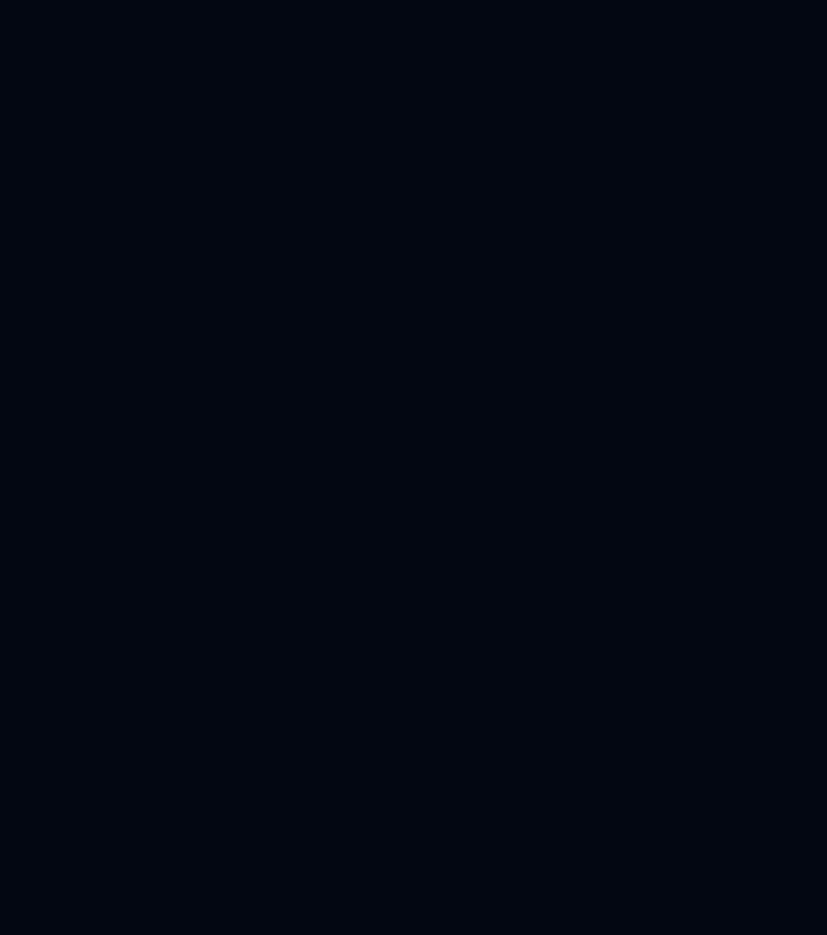
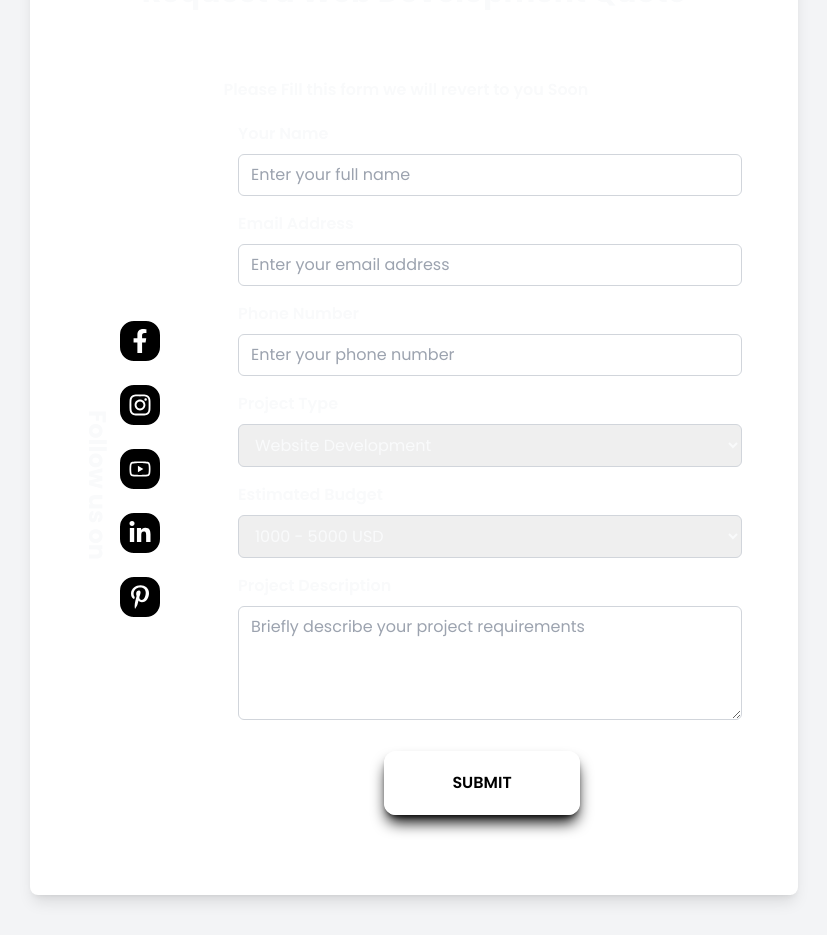
Before and after one commit to maarjunverma/madsag-spa, a React (Vite) app: page / in a window 1280 px wide. Shown: the part 10360-11295 px from the top of the page, without its empty margins (226-1053 px from the left). Before the commit the page ends 10214 px from the top, so only its background shows below. Built offline with nearby package versions, Linux system fonts and the light colour scheme.

Commit message:
feat(QuoteModal): Simplify and enhance quote form
Refactored the QuoteModal component to streamline form handling and remove unused state variables. Implemented direct state updates for form inputs and simplified the submission logic, improving component readability and maintainability.

```diff
--- a/components/QuoteModal.tsx
+++ b/components/QuoteModal.tsx
@@ -1,298 +1,266 @@
+'use client';
+import {
+  FaInstagram,
+  FaFacebookF,
+  FaPinterestP,
+  FaLinkedinIn,
+} from "react-icons/fa";
+import { AiOutlineYoutube } from "react-icons/ai";
+import React, { useState } from "react";
 
-import React, { useState, useEffect } from 'react';
-import { QuoteFormData, ServiceType } from '../types';
-import { apiService } from '../services/api';
+// import '../App.css'
 
-interface QuoteModalProps {
-  isOpen: boolean;
-  onClose: () => void;
-  preselectedService: string;
-  preselectedPlan?: string;
-}
-
-const QuoteModal: React.FC<QuoteModalProps> = ({ isOpen, onClose, preselectedService, preselectedPlan }) => {
-  const serviceOptions = Object.values(ServiceType);
-
+const QuoteModal = () => {
+  // 1. State to handle form data
   const [formData, setFormData] = useState({
     name: '',
     email: '',
     phone: '',
-    projectType: preselectedService || 'Website Design',
-    budget: '1000-5000',
-    description: '',
-    url: ''
+    projectType: 'website-development', // Default value from select
+    budget: '1000-5000', // Default value from select
+    description: ''
   });
 
-  const [isSubmitting, setIsSubmitting] = useState(false);
-  const [isSuccess, setIsSuccess] = useState(false);
-  const [errorMsg, setErrorMsg] = useState<string | null>(null);
+  const [status, setStatus] = useState({ loading: false, message: '' });
 
-  useEffect(() => {
-    if (isOpen && preselectedService) {
-      setFormData(prev => ({
+  // 2. Handle Input Changes
+  const handleChange = (e) => {
+    const { name, value } = e.target;
+    setFormData((prev) => ({
       ...prev,
-        projectType: preselectedService
+      [name]: value,
     }));
-    }
-  }, [isOpen, preselectedService]);
-
-  if (!isOpen) return null;
-
-  const handleChange = (e: React.ChangeEvent<HTMLInputElement | HTMLSelectElement | HTMLTextAreaElement>) => {
-    const { name, value } = e.target;
-    setFormData(prev => ({ ...prev, [name]: value }));
   };
 
-  const handleSubmit = async (e: React.FormEvent) => {
+  // 3. Handle Form Submission
+  const handleSubmit = async (e) => {
     e.preventDefault();
-    if (formData.description.trim().length < 15) {
-      setErrorMsg('Description must be at least 15 characters.');
-      return;
-    }
-
-    setIsSubmitting(true);
-    setErrorMsg(null);
-
-    // EXACT KEY MAPPING TO STRAPI: FullName, Email, Mobile_number, Inquiry_subject, Message
-    const strapiPayload: QuoteFormData = {
-      FullName: formData.name,
-      Email: formData.email,
-      Mobile_number: formData.phone,
-      Inquiry_subject: `${formData.projectType} (${formData.budget} USD)`,
-      Message: formData.description,
-      url: formData.url
-    };
+    setStatus({ loading: true, message: '' });
 
     try {
-      await apiService.submitLead(strapiPayload);
-      setIsSuccess(true);
-      setTimeout(() => {
-        setIsSuccess(false);
-        onClose();
+      const response = await fetch("https://api.madsag.in/api/leads", {
+        method: "POST",
+        headers: {
+          "Content-Type": "application/json",
+        },
+        // CRITICAL: Strapi requires the 'data' wrapper
+        body: JSON.stringify({
+          data: {
+            name: formData.name,
+            email: formData.email,
+            phone: formData.phone,
+            projectType: formData.projectType,
+            budget: formData.budget,
+            description: formData.description,
+          },
+        }),
+      });
+
+      if (response.ok) {
+        setStatus({ loading: false, message: 'Success! We will revert shortly.' });
+        // Optional: Reset form
         setFormData({
           name: '',
           email: '',
           phone: '',
-          projectType: 'Website Design',
+          projectType: 'website-development',
           budget: '1000-5000',
-          description: '',
-          url: ''
+          description: ''
         });
-      }, 3000);
-    } catch (err: any) {
-      setErrorMsg(err.message || 'Transmission failure. Check console for target URL.');
-    } finally {
-      setIsSubmitting(false);
+        alert("Request sent successfully!");
+      } else {
+        const errorData = await response.json();
+        console.error("Strapi Error:", errorData);
+        setStatus({ loading: false, message: 'Failed to send. Please try again.' });
+        alert("Failed to send request.");
+      }
+    } catch (error) {
+      console.error("Network Error:", error);
+      setStatus({ loading: false, message: 'Network error.' });
+      alert("Something went wrong.");
     }
   };
 
-  const labelStyle = "block text-[10px] font-black uppercase tracking-[0.2em] text-gray-500 mb-2";
-  const inputStyle = "w-full bg-[#1e1e2e]/40 border border-white/5 rounded-xl px-5 py-4 focus:outline-none focus:border-amber-500/50 transition-all text-white placeholder-gray-700 shadow-inner appearance-none";
-
   return (
-    <div className="fixed inset-0 z-[160] flex items-center justify-center p-0 md:p-6 overflow-y-auto">
-      <div
-        className="fixed inset-0 bg-black/95 backdrop-blur-xl animate-in fade-in duration-500"
-        onClick={isSubmitting ? undefined : onClose}
-      ></div>
-
-      <div className="relative bg-[#0d0d16] w-full max-w-4xl min-h-screen md:min-h-0 md:rounded-[3rem] shadow-2xl border border-white/5 animate-in fade-in zoom-in duration-500 overflow-hidden">
-        {!isSubmitting && !isSuccess && (
-          <button
-            onClick={onClose}
-            className="absolute top-10 right-10 text-gray-600 hover:text-white transition-colors z-30"
-          >
-            <i className="fa-solid fa-xmark text-3xl"></i>
-          </button>
-        )}
-
-        <div className="p-8 md:p-16">
-          {isSuccess ? (
-            <div className="text-center py-24 animate-in zoom-in duration-700">
-              <div className="w-24 h-24 bg-amber-500/10 text-amber-500 rounded-full flex items-center justify-center mx-auto mb-8 border border-amber-500/20 shadow-2xl shadow-amber-500/10">
-                <i className="fa-solid fa-check text-5xl"></i>
-              </div>
-              <h2 className="text-4xl font-black mb-4 uppercase tracking-tighter">Transmission Successful</h2>
-              <p className="text-gray-500 font-medium">Data logged. Strategic response initiated.</p>
-            </div>
-          ) : (
     <>
-              <div className="mb-12 text-center">
-                <h2 className="text-xs font-black uppercase tracking-[0.5em] text-amber-500 mb-3">Project Initiation</h2>
-                <h3 className="text-3xl md:text-5xl font-black tracking-tighter uppercase leading-none">DEPLOY YOUR <span className="text-gold">STRATEGY</span></h3>
-                <div className="w-20 h-1 bg-amber-500 mx-auto mt-6 rounded-full opacity-50"></div>
-              </div>
-
-              <form onSubmit={handleSubmit} className="relative">
-                <div className="flex flex-col md:flex-row gap-8 lg:gap-14">
-
-                  {/* Sidebar - Follow Us (15%) */}
-                  <div className="hidden md:flex flex-col w-[15%] relative items-center justify-start pt-14 border-r border-white/5 pr-8">
-                    <p className="absolute rotate-90 top-[40%] left-[-45px] text-gray-700 text-2xl font-black uppercase tracking-[0.5em] whitespace-nowrap origin-center select-none">
-                      Follow Strategy
+      <section className="bg-gray-100 py-10 font-flexFont w-full   ">
+        <div className="max-w-3xl mx-auto bg-white px-8 rounded-lg shadow-lg p-20">
+          <h2 className="text-3xl font-bold mb-6 text-center text-textcol-text1">
+            Request a Web Development Quote
+          </h2>
+          <div className="separator bg-textcol-text1 h-1 rounded-lg mt-5 w-20 m-auto"></div>
+          <p className="text-textcol-text1 mt-10 m-5 font-semibold  text-center pr-4 ">
+            Please Fill this form we will revert to you Soon
           </p>
 
-                    <div className="flex flex-col gap-6 mt-24">
-                      {[
-                        { icon: 'fa-brands fa-facebook-f', color: 'hover:text-blue-500' },
-                        { icon: 'fa-brands fa-instagram', color: 'hover:text-pink-500' },
-                        { icon: 'fa-brands fa-youtube', color: 'hover:text-red-500' },
-                        { icon: 'fa-brands fa-linkedin-in', color: 'hover:text-blue-400' },
-                        { icon: 'fa-brands fa-pinterest-p', color: 'hover:text-red-600' }
-                      ].map((social, i) => (
-                        <span key={i} className={`w-11 h-11 glass rounded-2xl flex items-center justify-center text-gray-500 border-white/5 cursor-pointer transition-all ${social.color} hover:border-white/20 hover:scale-110`}>
-                          <i className={social.icon + ' text-lg'}></i>
+          <form onSubmit={handleSubmit}>
+            <div className="comtainer pr-6 flex justify-around w-full relative items-center">
+
+              {/* social container */}
+
+              <div className="social-container w-[20%] left-0 top-20 mr-10      py-10 rounded-lg">
+                <p className="absolute rotate-90 top-1/2  left-[-40px] p-0 text-textcol-text1  text-2xl  font-bold  text-center w-max ">
+                  Follow us on
+                </p>
+
+                <div className="icons flex flex-col justify-center items-start px-10 py-5   ">
+                  <span className="text-2xl  mb-5  cursor-pointer hover:bg-backgrounds-bg4   rounded-2xl outline-none bg-black text-white  p-2  ml-4 border-white  border-2 ">
+                    <FaFacebookF />
                   </span>
-                      ))}
+                  <span className="text-2xl mb-5   cursor-pointer hover:bg-backgrounds-bg4  rounded-2xl outline-none bg-black text-white   p-2  ml-4 border-white  border-2 ">
+                    <FaInstagram />
+                  </span>
+                  <span className="text-2xl mb-5  cursor-pointer hover:bg-backgrounds-bg4  rounded-2xl outline-none bg-black text-white   p-2  ml-4 border-white  border-2">
+                    <AiOutlineYoutube />
+                  </span>
+                  <span className="text-2xl  mb-5  cursor-pointer hover:bg-backgrounds-bg4  rounded-2xl outline-none bg-black text-white   p-2  ml-4 border-white  border-2 ">
+                    <FaLinkedinIn />
+                  </span>
+                  <span className="text-2xl    cursor-pointer hover:bg-backgrounds-bg4 rounded-2xl outline-none bg-black text-white  p-2  ml-4 border-white  border-2">
+                    <FaPinterestP />
+                  </span>
                 </div>
               </div>
 
-                  {/* Form Container (85%) */}
-                  <div className="flex-1 space-y-6">
-                    <div className="grid md:grid-cols-2 gap-6">
-                      <div className="space-y-1">
-                        <label className={labelStyle}>Your Name</label>
+{/* form  div */}
+
+              <div className="form-container  w-[80%]">
+                {/* name fields */}
+                <div className="mb-4">
+                  <label
+                    htmlFor="name"
+                    className="block  text-textcol-text1  font-semibold mb-2"
+                  >
+                    Your Name
+                  </label>
                   <input
-                          required
+                    type="text"
+                    id="name"
                     name="name"
-                          disabled={isSubmitting}
-                          type="text"
-                          className={inputStyle}
                     value={formData.name}
                     onChange={handleChange}
-                          placeholder="Full Name"
+                    required
+                    className="w-full px-3 py-2 border text-textcol-text1 focus:ring-black border-gray-300 rounded-md focus:outline-none focus:ring-2 "
+                    placeholder="Enter your full name"
                   />
                 </div>
-                      <div className="space-y-1">
-                        <label className={labelStyle}>Email Address</label>
+
+                <div className="mb-4">
+                  <label
+                    htmlFor="email"
+                    className="block text-textcol-text1  font-semibold mb-2"
+                  >
+                    Email Address
+                  </label>
                   <input
-                          required
+                    type="email"
+                    id="email"
                     name="email"
-                          disabled={isSubmitting}
-                          type="email"
-                          className={inputStyle}
                     value={formData.email}
                     onChange={handleChange}
-                          placeholder="email@example.com"
+                    required
+                    className="w-full px-3 py-2 text-textcol-text1 focus:ring-black border border-gray-300 rounded-md focus:outline-none focus:ring-2"
+                    placeholder="Enter your email address"
                   />
                 </div>
+
+                <div className="mb-4">
+                  <label
+                    htmlFor="phone"
+                    className="block text-textcol-text1  font-semibold mb-2 "
+                  >
+                    Phone Number
+                  </label>
+                  <input
+                    type="tel"
+                    id="phone"
+                    name="phone"
+                    value={formData.phone}
+                    onChange={handleChange}
+                    required
+                    className="w-full px-3 py-2 border text-textcol-text1 focus:ring-black border-gray-300 rounded-md focus:outline-none focus:ring-2 "
+                    placeholder="Enter your phone number"
+                  />
                 </div>
 
-                    <div className="grid md:grid-cols-2 gap-6">
-                      <div className="space-y-1">
-                        <label className={labelStyle}>Phone Number</label>
-                        <input
-                          required
-                          name="phone"
-                          disabled={isSubmitting}
-                          type="tel"
-                          className={inputStyle}
-                          value={formData.phone}
-                          onChange={handleChange}
-                          placeholder="+91"
-                        />
-                      </div>
-                      <div className="space-y-1 relative">
-                        <label className={labelStyle}>Project Type</label>
-                        <div className="relative">
+                <div className="mb-4">
+                  <label
+                    htmlFor="project-type"
+                    className="block text-textcol-text1 font-semibold mb-2"
+                  >
+                    Project Type
+                  </label>
                   <select
+                    id="project-type"
                     name="projectType"
-                            required
-                            disabled={isSubmitting}
-                            className={inputStyle}
                     value={formData.projectType}
                     onChange={handleChange}
+                    required
+                    className="w-full px-3 py-2 border text-textcol-text1 focus:ring-black border-gray-300 rounded-md focus:outline-none focus:ring-2  "
                   >
-                            <option value="Website Design">Website Design</option>
-                            <option value="Performance Marketing">Performance Marketing</option>
-                            <option value="Landing Page Development">Landing Page Development</option>
-                            <option value="Shopify E-commerce">Shopify Development</option>
-                            <option value="App Development">App Development</option>
+                    <option value="website-development">
+                      Website Development
+                    </option>
+                    <option value="ecommerce-development">
+                      E-commerce Development
+                    </option>
+                    <option value="seo">SEO Services</option>
+                    <option value="app-development">App Development</option>
                   </select>
-                          <i className="fa-solid fa-chevron-down absolute right-5 top-1/2 -translate-y-1/2 text-amber-500/50 pointer-events-none text-xs"></i>
-                        </div>
-                      </div>
                 </div>
 
-                    <div className="grid md:grid-cols-2 gap-6">
-                      <div className="space-y-1 relative">
-                        <label className={labelStyle}>Estimated Budget</label>
-                        <div className="relative">
+                <div className="mb-4">
+                  <label
+                    htmlFor="budget"
+                    className="block text-textcol-text1 font-semibold mb-2"
+                  >
+                    Estimated Budget
+                  </label>
                   <select
+                    id="budget"
                     name="budget"
-                            required
-                            disabled={isSubmitting}
-                            className={inputStyle}
                     value={formData.budget}
                     onChange={handleChange}
+                    required
+                    className="w-full px-3 py-2 border text-textcol-text1 focus:ring-black border-gray-300 rounded-md focus:outline-none focus:ring-2 "
                   >
-                            <option value="1000-5000">1,000 - 5,000 USD</option>
-                            <option value="5000-10000">5,000 - 10,000 USD</option>
+                    <option value="1000-5000">1000 - 5000 USD</option>
+                    <option value="5000-10000">5000 - 10,000 USD</option>
                     <option value="10000-20000">10,000 - 20,000 USD</option>
                     <option value="above-20000">Above 20,000 USD</option>
                   </select>
-                          <i className="fa-solid fa-chevron-down absolute right-5 top-1/2 -translate-y-1/2 text-amber-500/50 pointer-events-none text-xs"></i>
-                        </div>
-                      </div>
-                      <div className="space-y-1">
-                        <label className={labelStyle}>Website URL (Optional)</label>
-                        <input
-                          name="url"
-                          disabled={isSubmitting}
-                          type="text"
-                          className={inputStyle}
-                          value={formData.url}
-                          onChange={handleChange}
-                          placeholder="https://"
-                        />
-                      </div>
                 </div>
 
-                    <div className="space-y-1">
-                      <label className={labelStyle}>Project Description</label>
+                <div className="mb-6">
+                  <label
+                    htmlFor="description"
+                    className="block text-textcol-text1 font-semibold mb-2"
+                  >
+                    Project Description
+                  </label>
                   <textarea
-                        required
+                    id="description"
                     name="description"
-                        disabled={isSubmitting}
-                        rows={4}
-                        className={`${inputStyle} min-h-[120px] resize-none`}
                     value={formData.description}
                     onChange={handleChange}
-                        placeholder="Briefly describe requirements..."
-                      />
+                    rows="4"
+                    required
+                    className="w-full px-3 py-2 border text-textcol-text1 focus:ring-black border-gray-300 rounded-md focus:outline-none focus:ring-2 "
+                    placeholder="Briefly describe your project requirements"
+                  ></textarea>
                 </div>
 
-                    {errorMsg && (
-                      <div className="p-5 bg-red-500/5 border border-red-500/20 rounded-2xl text-red-500 text-[10px] font-black uppercase tracking-widest flex items-start gap-4 animate-in slide-in-from-top-2">
-                        <i className="fa-solid fa-triangle-exclamation mt-0.5"></i>
-                        <div>
-                          <p className="mb-1">TRANSMISSION ERROR:</p>
-                          <p className="normal-case text-gray-500 font-medium">{errorMsg}</p>
-                        </div>
-                      </div>
-                    )}
-
-                    <div className="pt-8 text-center md:text-left">
-                      <button
-                        type="submit"
-                        disabled={isSubmitting}
-                        className="w-full md:w-auto px-16 py-5 bg-gradient-to-r from-amber-600 to-yellow-800 hover:from-amber-500 hover:to-yellow-700 disabled:opacity-50 text-white font-black rounded-2xl transition-all shadow-2xl shadow-amber-500/20 flex items-center justify-center gap-4 text-xs uppercase tracking-[0.3em] group"
-                      >
-                        {isSubmitting ? (
-                          <><i className="fa-solid fa-circle-notch animate-spin"></i> Processing...</>
-                        ) : (
-                          <><i className="fa-solid fa-bolt group-hover:scale-125 transition-transform"></i> Submit Briefing</>
-                        )}
+                <div className="text-center">
+                  <button type="submit" disabled={status.loading} className="bg-btns-btnbg1 uppercase font-semibold hover:text-white hover:bg-black  text-black mr-4 border-white border-4 px-16 py-4 rounded-xl bg-backgrounds-bg4 shadow-lg shadow-black">
+                    {status.loading ? 'Sending...' : 'Submit'}
                   </button>
                 </div>
               </div>
             </div>
           </form>
+        </div>
+      </section>
     </>
-          )}
-        </div>
-      </div>
-    </div>
   );
 };
 
```
Lines whose indentation alone changed are shown as unchanged.
